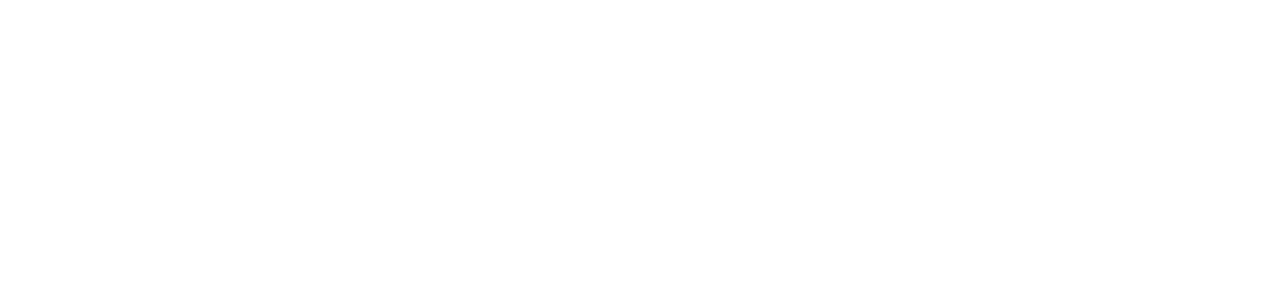
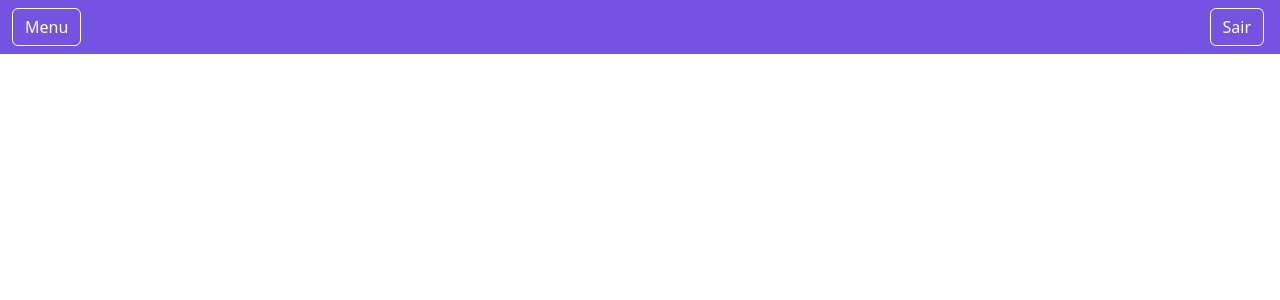
Before and after one commit to LucasAlmeida-jpg/barber, a Vue app: page /admin in a window 1280 px wide. Before the commit this address had no page. Shown: the top 300 px of the page. Built offline with nearby package versions, Linux system fonts and the light colour scheme.

Commit message:
add offcanvas admin

```diff
--- a/package.json
+++ b/package.json
@@ -9,6 +9,7 @@
     "preview": "vite preview"
   },
   "dependencies": {
+    "bootstrap": "^5.3.2",
     "pinia": "^2.1.7",
     "vue": "^3.4.15",
     "vue-router": "^4.2.5"
--- a/src/assets/base.css
+++ b/src/assets/base.css
@@ -1,68 +1,5 @@
-/* color palette from <https://github.com/vuejs/theme> */
-:root {
-  --vt-c-white: #ffffff;
-  --vt-c-white-soft: #f8f8f8;
-  --vt-c-white-mute: #f2f2f2;
-
-  --vt-c-black: #181818;
-  --vt-c-black-soft: #222222;
-  --vt-c-black-mute: #282828;
-
-  --vt-c-indigo: #2c3e50;
-
-  --vt-c-divider-light-1: rgba(60, 60, 60, 0.29);
-  --vt-c-divider-light-2: rgba(60, 60, 60, 0.12);
-  --vt-c-divider-dark-1: rgba(84, 84, 84, 0.65);
-  --vt-c-divider-dark-2: rgba(84, 84, 84, 0.48);
-
-  --vt-c-text-light-1: var(--vt-c-indigo);
-  --vt-c-text-light-2: rgba(60, 60, 60, 0.66);
-  --vt-c-text-dark-1: var(--vt-c-white);
-  --vt-c-text-dark-2: rgba(235, 235, 235, 0.64);
-}
-
-/* semantic color variables for this project */
-:root {
-  --color-background: var(--vt-c-white);
-  --color-background-soft: var(--vt-c-white-soft);
-  --color-background-mute: var(--vt-c-white-mute);
-
-  --color-border: var(--vt-c-divider-light-2);
-  --color-border-hover: var(--vt-c-divider-light-1);
-
-  --color-heading: var(--vt-c-text-light-1);
-  --color-text: var(--vt-c-text-light-1);
-
-  --section-gap: 160px;
-}
-
-@media (prefers-color-scheme: dark) {
-  :root {
-    --color-background: var(--vt-c-black);
-    --color-background-soft: var(--vt-c-black-soft);
-    --color-background-mute: var(--vt-c-black-mute);
-
-    --color-border: var(--vt-c-divider-dark-2);
-    --color-border-hover: var(--vt-c-divider-dark-1);
-
-    --color-heading: var(--vt-c-text-dark-1);
-    --color-text: var(--vt-c-text-dark-2);
-  }
-}
-
-*,
-*::before,
-*::after {
-  box-sizing: border-box;
-  margin: 0;
-  font-weight: normal;
-}
 
 body {
-  transition:
-    color 0.5s,
-    background-color 0.5s;
-  line-height: 1.6;
   font-family:
     Inter,
     -apple-system,
@@ -81,3 +18,40 @@
   -webkit-font-smoothing: antialiased;
   -moz-osx-font-smoothing: grayscale;
 }
+
+.card {
+  padding:  50px 40px;
+}
+
+.navbar{
+  background-color: #7553e2;
+}
+
+.navbar .btn{
+  color: white;
+  border: 1px solid white;
+  font-weight: 500;
+}
+.navbar .btn:hover{
+  background-color: white;
+  color: #7553e2;
+}
+
+.navbar .nav-item{
+  color: white !important;
+}
+
+.btn {
+  background-color: #7553e2 !important;
+  color: white !important;
+}
+
+.offcanvas {
+  position: fixed;
+  bottom: 0;
+  padding-top: 64px;
+  z-index: -1 !important;
+  display: flex;
+  flex-direction: column;
+  max-width: 100%;
+}
--- a/src/assets/main.css
+++ b/src/assets/main.css
@@ -1 +1 @@
-@import './base.css';
+@import './base.css';@import './base.css';
--- /dev/null
+++ b/src/components/NavComponent.vue
@@ -0,0 +1,33 @@
+<template>
+  <nav class="navbar navbar-expand-lg">
+    <div class="container-fluid d-flex align-items-center justify-content-between">
+      <button class="btn" data-bs-toggle="offcanvas" data-bs-target="#offcanvasScrolling"
+        aria-controls="offcanvasScrolling">Menu</button>
+      <button class="navbar-toggler" type="button" data-bs-toggle="collapse" data-bs-target="#navbarNav"
+        aria-controls="navbarNav" aria-expanded="false" aria-label="Toggle navigation">
+        <span class="navbar-toggler-icon"></span>
+      </button>
+    </div>
+    <div class=" collapse navbar-collapse " id="navbarNav">
+      <router-link to="/admin" class="nav-link me-3"><button class="btn">Sair</button></router-link>
+    </div>
+  </nav>
+  <div class="offcanvas offcanvas-start" data-bs-scroll="true" data-bs-backdrop="false" tabindex="-1"
+    id="offcanvasScrolling" aria-labelledby="offcanvasScrollingLabel">
+    <div class="offcanvas-header">
+      <h5 class="offcanvas-title" id="offcanvasScrollingLabel">Offcanvas with body scrolling</h5>
+      <button type="button" class="btn-close" data-bs-dismiss="offcanvas" aria-label="Close"></button>
+    </div>
+    <div class="offcanvas-body">
+      <p>Try scrolling the rest of the page to see this option in action.</p>
+    </div>
+  </div>
+</template>
+
+<script>
+export default {
+  mounted() {
+
+  },
+};
+</script>
--- a/src/main.js
+++ b/src/main.js
@@ -1,5 +1,6 @@
 import './assets/main.css'
-
+import 'bootstrap/dist/css/bootstrap.min.css';
+import 'bootstrap/dist/js/bootstrap.min.js';
 import { createApp } from 'vue'
 import { createPinia } from 'pinia'
 
--- a/src/router/index.js
+++ b/src/router/index.js
@@ -1,13 +1,25 @@
 import { createRouter, createWebHistory } from 'vue-router'
-import HomeView from '../views/HomeView.vue'
+import All from '../views/All.vue'
+import Client from '../views/Client.vue'
+import Admin from '../views/Admin.vue'
 
 const router = createRouter({
   history: createWebHistory(import.meta.env.BASE_URL),
   routes: [
     {
       path: '/',
-      name: 'home',
-      component: HomeView
+      name: 'all',
+      component: All
+    },
+    {
+      path: '/client',
+      name: 'client',
+      component: Client
+    },
+    {
+      path: '/admin',
+      name: 'admin',
+      component: Admin
     },
   ]
 })
--- /dev/null
+++ b/src/views/Admin.vue
@@ -0,0 +1,18 @@
+<template>
+    <NavComponent></NavComponent>
+  </template>
+
+  <script>
+  import NavComponent from '@/components/NavComponent.vue';
+
+  export default {
+    components: {
+      NavComponent
+    },
+    data() {
+        return {
+
+        }
+    }
+  };
+  </script>
--- /dev/null
+++ b/src/views/All.vue
@@ -0,0 +1,19 @@
+<template>
+  <main class="container d-flex align-items-center justify-content-center text-center" style="height: 100vh;">
+    <div class="card">
+      <h2>Login</h2>
+      <form>
+        <div class="form-floating mb-3">
+          <input type="text" class="form-control" id="floatingUsername">
+          <label for="floatingUsername">Email</label>
+        </div>
+        <div class="form-floating mb-3">
+          <input type="password" class="form-control" id="floatingPassword">
+          <label for="floatingPassword">Senha</label>
+        </div>
+        <RouterLink :to="{ path: '/client' }"><button class="btn me-5">Cliente</button></RouterLink>
+        <RouterLink :to="{ path: '/admin' }"><button class="btn ">Barbeiro</button></RouterLink>
+      </form>
+    </div>
+  </main>
+</template>
--- /dev/null
+++ b/src/views/Client.vue
@@ -0,0 +1,4 @@
+<template>
+
+    <h1>Cliente</h1>
+</template>
--- a/src/views/HomeView.vue
+++ /dev/null
@@ -1,6 +0,0 @@
-
-<template>
-  <main>
-    <h1>teste</h1>
-  </main>
-</template>
```
Also changed, not shown: src/assets/logo.svg (deleted), 1 other file (tests, documents, lock files or other folders).
